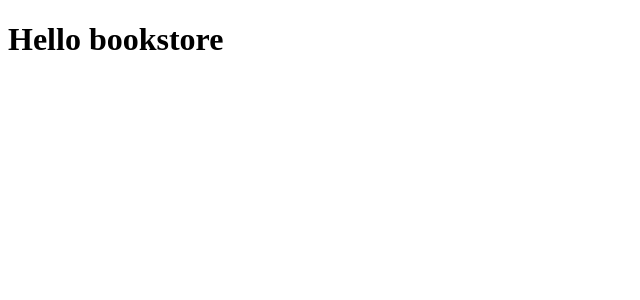
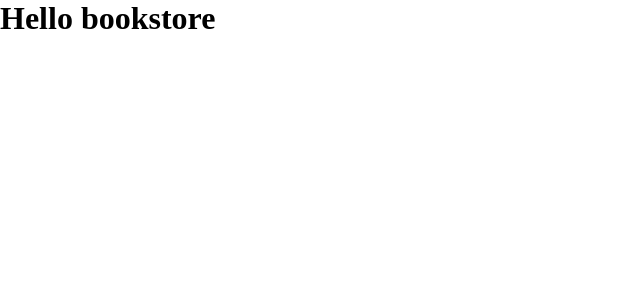
Before and after one commit to AbdusSattar-70/Bookstore-with-react, a React (Create React App) app: page / in a window 1280 px wide. Shown: the top 300 px of the page, without its empty margins (0-640 px from the left). Built offline with nearby package versions, Linux system fonts and the light colour scheme.

Commit message:
Fix linter errors

```diff
--- a/src/index.css
+++ b/src/index.css
@@ -0,0 +1,7 @@
+* {
+  margin: 0;
+  padding: 0;
+  box-sizing: border-box;
+  list-style: none;
+  text-decoration: none;
+}
```
